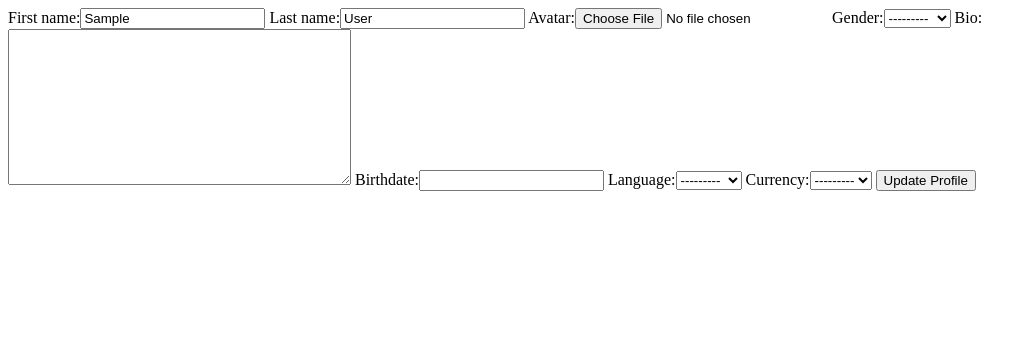
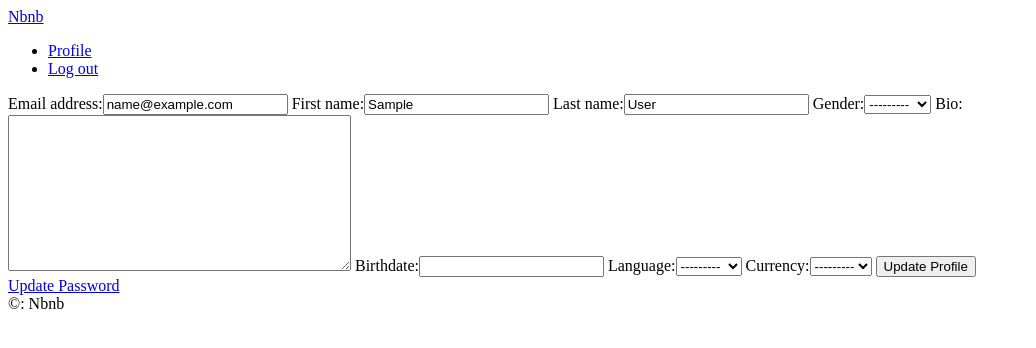
Before and after one commit to Kyedonghwan/airbnb-clone, a Django app: page /users/update-profile/ in a window 1280 px wide. Shown: the top 348 px of the page, without its empty margins (0-1036 px from the left). Run offline with Django 3.2, Linux system fonts and the light colour scheme; the visitor is signed in with stand-in values (Sample User, id 1).

Commit message:
20201127-3

```diff
--- a/templates/users/update-profile.html
+++ b/templates/users/update-profile.html
@@ -1,3 +1,10 @@
+{%extends "base.html"%}
+
+{% block page_title%}
+     Sign Up
+{%endblock page_title%}
+
+    {% block content %}
     <form method="POST" action="{% url 'users:update' %}">
         {% csrf_token %}
 
@@ -11,3 +18,7 @@
 
         <button>Update Profile</button>
     </form>
+
+    <a href="{% url 'users:password'%}">Update Password </a>
+
+{%endblock content%}
--- a/templates/users/user_detail.html
+++ b/templates/users/user_detail.html
@@ -7,10 +7,10 @@
 {% block content %}
 
    <h1>{{user_obj.first_name}}</h1>
-    {% if user == user.obj %}
+    {% if user == user_obj %}
     <a href="{% url 'users:update'%}">Edit Profile </a>
     {% endif %}
-<a href="{% url 'users:update'%}">Edit Profile </a>
+
     {% if user_obj.rooms.count > 0 %}
         <h3> {{user_obj.first_name}}'s rooms </h3>
         <ul>
--- a/users/urls.py
+++ b/users/urls.py
@@ -9,4 +9,5 @@ urlpatterns = [
     path("signup/", views.SignUpView.as_view(), name="signup"),
     path("<int:pk>/", views.UserProfileView.as_view(), name="profile"),
     path("update-profile/", views.UpdateProfileView.as_view(), name="update"),
+    path("update-password/", views.UpdatePasswordView.as_view(), name="password"),
 ]
--- a/users/views.py
+++ b/users/views.py
@@ -1,4 +1,5 @@
 from django.views.generic import FormView, DetailView, UpdateView
+from django.contrib.auth.views import PasswordChangeView
 from django.views import View
 from django.urls import reverse_lazy
 from django.shortcuts import render, redirect, reverse
@@ -55,9 +56,9 @@ class UpdateProfileView(UpdateView):
     model = models.User
     template_name = "users/update-profile.html"
     fields = (
+        "email",
         "first_name",
         "last_name",
-        "avatar",
         "gender",
         "bio",
         "birthdate",
@@ -67,3 +68,13 @@ class UpdateProfileView(UpdateView):
 
     def get_object(self, queryset=None):
         return self.request.user
+
+    def form_valid(self, form):
+        email = form.cleaned_data.get("email")
+        self.object.username = email
+        self.object.save()
+        return super().formvlaid(form)
+
+
+class UpdatePasswordView(PasswordChangeView):
+    template_name = "users/update-password.html"
```
Also changed, not shown: templates/users/update-password.html (added, +13 -0 lines). Lines whose indentation alone changed are shown as unchanged.
